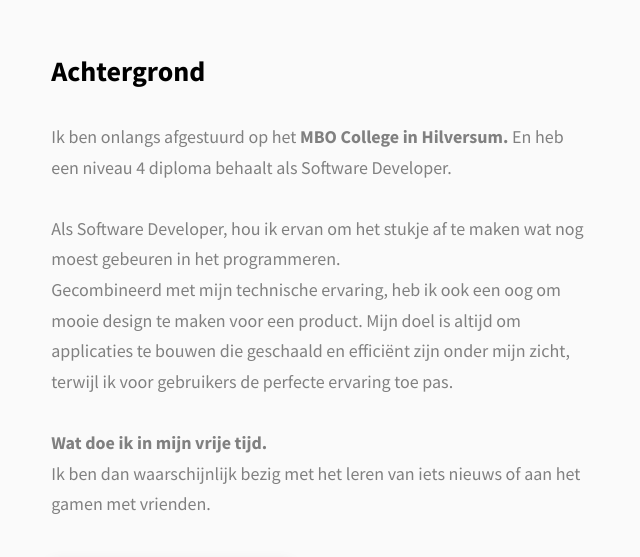
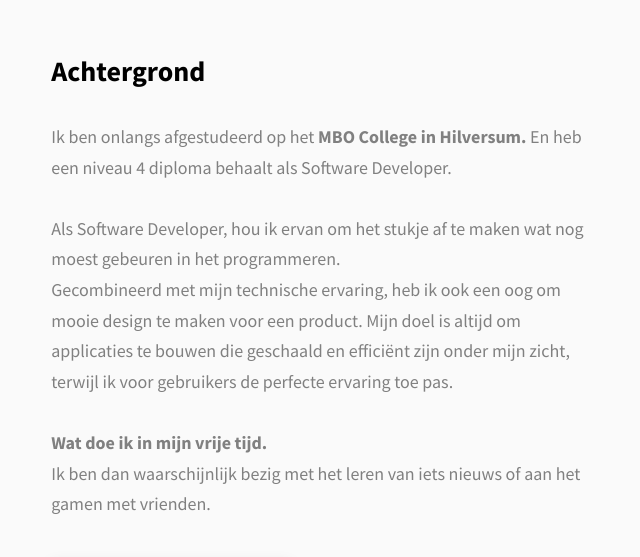
Before and after one commit to YusufkaanBican/yusufkaanbican.github.io, a website: page index.html in a window 1280 px wide. Shown: the part 1020-1577 px from the top of the page, 0-640 px from the left. Drawn offline with Linux system fonts and the light colour scheme.

Commit message:
Update index.html

```diff
--- a/index.html
+++ b/index.html
@@ -133,7 +133,7 @@
             <h3 class="about__content-title">Achtergrond</h3>
             <div class="about__content-details">
               <p class="about__content-details-para">
-                Ik ben onlangs afgestuurd op het <strong>MBO College in Hilversum.</strong> En heb een niveau 4 diploma behaalt als Software Developer.</br>
+                Ik ben onlangs afgestudeerd op het <strong>MBO College in Hilversum.</strong> En heb een niveau 4 diploma behaalt als Software Developer.</br>
            </br>     Als Software Developer, hou ik ervan om het stukje af te maken wat nog moest gebeuren in het programmeren.  </br>Gecombineerd met mijn technische ervaring, heb ik ook een oog om mooie design te maken voor een product. Mijn doel is altijd om applicaties te bouwen die geschaald en efficiënt zijn onder mijn zicht, terwijl ik voor gebruikers de perfecte ervaring toe pas.
               </br>  </br>
                 <strong>Wat doe ik in mijn vrije tijd.</strong></br>Ik ben dan waarschijnlijk bezig met het leren van iets nieuws of aan het gamen met vrienden.
```
